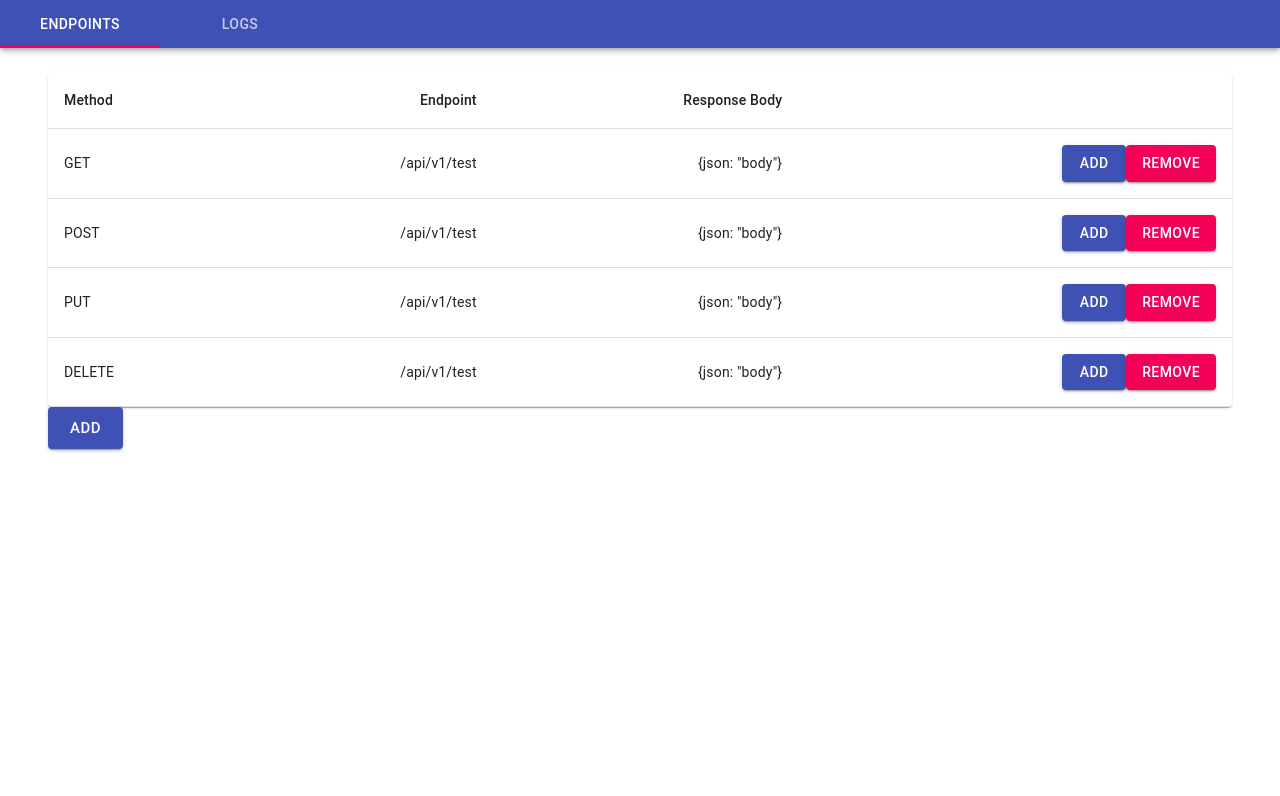
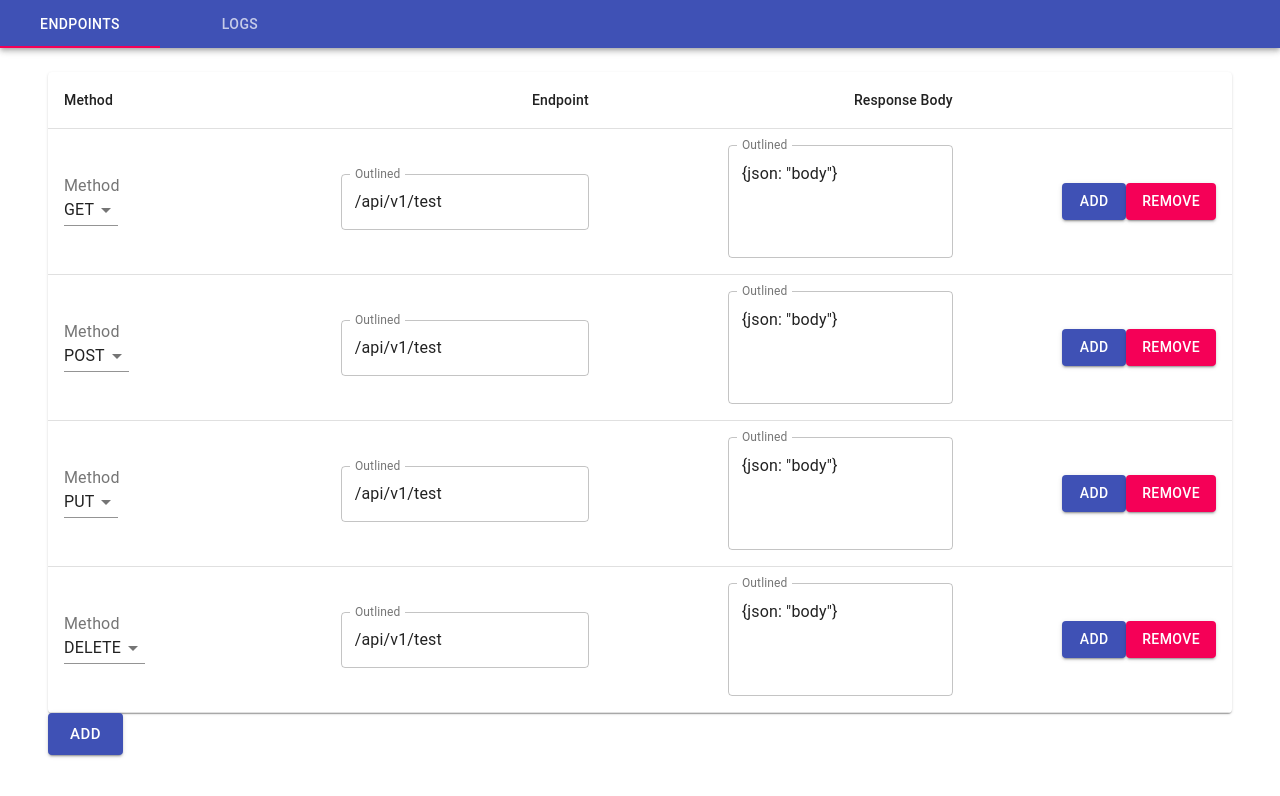
Before and after one commit to liuyz1994/HacketonTrial, a React (Create React App) app in the folder mock-server-frontend/: page / in a window 1280 px wide. Shown: the top 796 px of the page. Built offline with nearby package versions, Linux system fonts and the light colour scheme.

Commit message:
table with method select and input endpoint and body

```diff
--- a/mock-server-frontend/src/components/EndpointTable.js
+++ b/mock-server-frontend/src/components/EndpointTable.js
@@ -9,6 +9,10 @@ import TableContainer from '@material-ui/core/TableContainer';
 import TableHead from '@material-ui/core/TableHead';
 import TableRow from '@material-ui/core/TableRow';
 import React from 'react';
+import TextField from '@material-ui/core/TextField';
+import Select from '@material-ui/core/Select';
+import InputLabel from '@material-ui/core/InputLabel';
+import MenuItem from '@material-ui/core/MenuItem';
 
 
 const useStyles = makeStyles({
@@ -36,6 +40,18 @@ export default function EndpointTable(props) {
         setState({ rows: [...state.rows, { method: "", endpoint: "", body: "" }] });
     }
 
+    const handleChange = (event, index) => {
+        let items = [...state.rows];
+        // 2. Make a shallow copy of the item you want to mutate
+        let item = { ...items[index] };
+        // 3. Replace the property you're intested in
+        item.method = event.target.value;
+        // 4. Put it back into our array. N.B. we *are* mutating the array here, but that's why we made a copy first
+        items[index] = item;
+        // 5. Set the state to our new copy
+        setState({ rows: items });
+    };
+
 
     return (
         <Container>
@@ -52,15 +68,34 @@ export default function EndpointTable(props) {
                     <TableBody>
                         {state.rows.map((row, index) => (
                             <TableRow key={index}>
+                                {/*<form className={classes.root} noValidate autoComplete="off">*/}
                                 <TableCell component="th" scope="row">
-                                    {row.method}
+                                    <InputLabel id="demo-simple-select-outlined-label">Method</InputLabel>
+                                    <Select
+                                        labelId="demo-simple-select-outlined-label"
+                                        id="demo-simple-select-outlined"
+                                        value={row.method}
+                                        onChange={event => handleChange(event, index)}
+                                        label="Method"
+                                    >
+                                        <MenuItem value={"GET"}>GET</MenuItem>
+                                        <MenuItem value={"POST"}>POST</MenuItem>
+                                        <MenuItem value={"PUT"}>PUT</MenuItem>
+                                        <MenuItem value={"DELETE"}>DELETE</MenuItem>
+                                    </Select>
+                                    {/*<TextField id="method" label="Outlined" variant="outlined" value={row.method} />*/}
                                 </TableCell>
-                                <TableCell align="right">{row.endpoint}</TableCell>
-                                <TableCell align="right">{row.body}</TableCell>
+                                <TableCell align="right">
+                                    <TextField id="endpoint" label="Outlined" variant="outlined" value={row.endpoint} />
+                                </TableCell>
+                                <TableCell align="right">
+                                    <TextField id="body" label="Outlined" variant="outlined" value={row.body} multiline rows={4} />
+                                </TableCell>
                                 <TableCell align="right">
                                     <Button variant="contained" color="primary" value={row} onClick={() => postElement(row)}>Add</Button>
                                     <Button variant="contained" color="secondary" onClick={() => removeRow(row)}>Remove</Button>
                                 </TableCell>
+                                {/*</form>*/}
                             </TableRow>
                         ))}
                     </TableBody>
```
Also changed, not shown: mock-server-frontend/src/EndpointsTable.js (added, +29 -0 lines).
